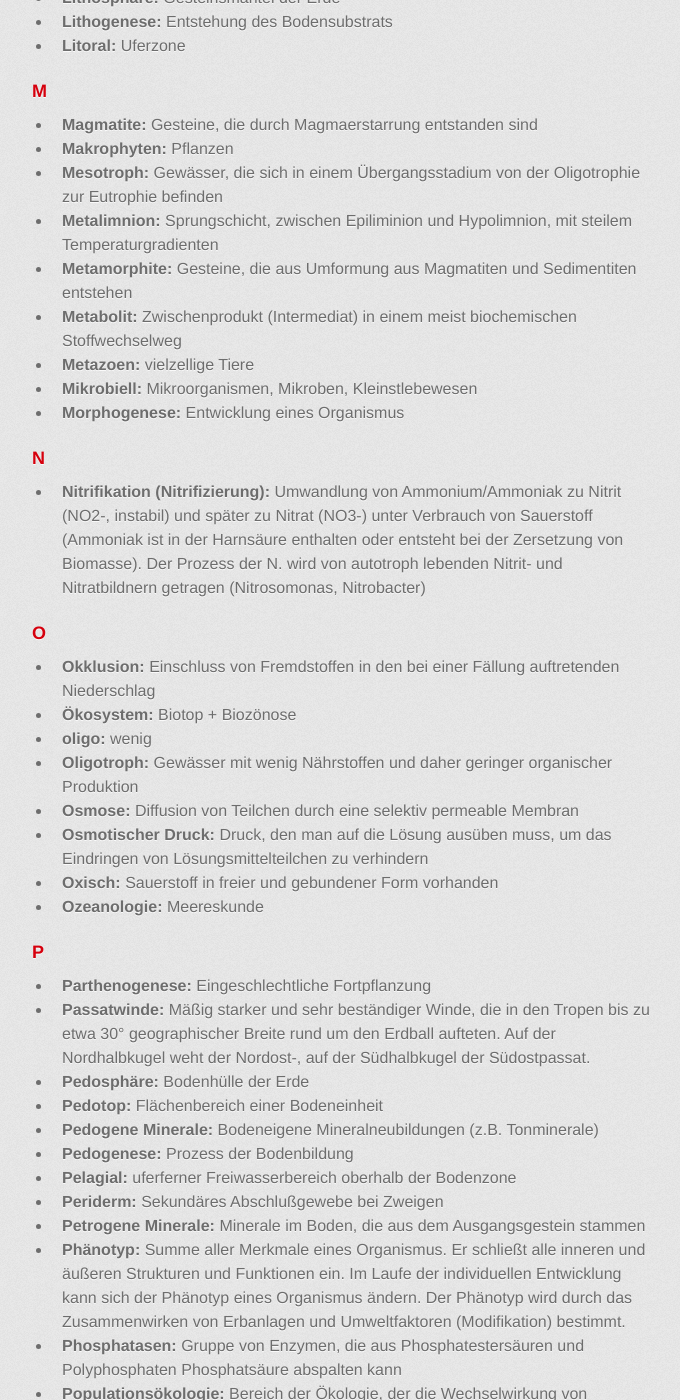
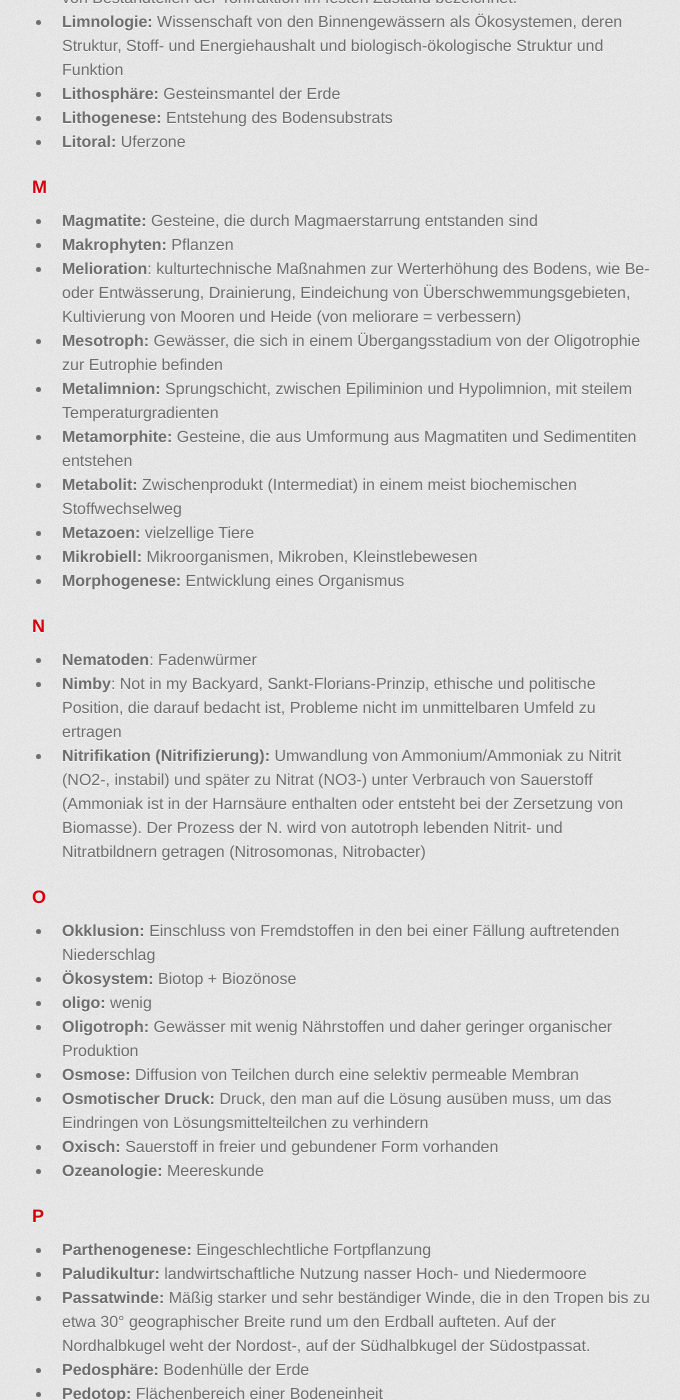
Before and after one commit to twei55/twei55.github.io, a Jekyll site: the page built from glossary/index.md, in a window 1280 px wide and 1400 px high, scrolled down 4295 px. Shown: the whole window, without its empty margins (298-978 px from the left). Built offline with Jekyll 4.4.1, drawn with Linux system fonts in a browser that asks for light colours; some web fonts are replaced; some of the changed text lies outside the part shown.

Commit message:
Updated glossary

```diff
--- a/glossary/index.md
+++ b/glossary/index.md
@@ -24,6 +24,7 @@
 * **Aerob:** Sauerstoff ist in molekular Form gelöst im Wasser vorhanden
 * **Anoxisch:** Sauerstoff nur ungelöst gebunden vorhanden
 * **Anaerob:** Sauerstoff weder gelöst noch ungelöst gebunden vorhanden
+* **Antagonist:** biologische Art, die in Konkurrenz oder Feindbeziehung zu einer anderen Art steht
 * **Atmung (allgemein):** Die Atmung ist die Oxidation eines energiereichen Stoffs (Reduktans), beispielsweise Glucose, unter Reduktion eines externen, Elektronen akzeptierenden Stoffs (Oxidans, beispielsweise Sauerstoff), wobei ein (großer) Teil der freiwerdenden Energie dieser Redoxreaktion durch Synthese energiereicher Moleküle chemisch gespeichert wird.
 * **Assimilation:** Eingliederung körperfremder Stoffe - meistens unter Energiezufuhr - und Umwandlung in körpereigene Verbindungen
 * **auto:** selbst, eigen, persönlich, unmittelbar
@@ -62,8 +63,10 @@
 * **Edaphon:** Gesamtheit der im Boden lebenden Bodenorganismen
 * **Ektotherm:** Tiere, die Wärme von außen aufnehmen
 * **Emission:** in die Außenluft entweichende feste, flüssige oder gasförmige Stoffe
+* **Endemisch**: Tier- oder Pflanzenart, die nur in begrenzten Gebieten vorkommt
 * **Endotherm:** Tiere, die ihre Temperatur von innen her regulieren können
 * **Epilimnion:** Obere erwärmte und stark bewegte Wasserschicht in einem geschichteten stehenden Gewässer
+* **Eremit**: Blatthornkäfer
 * **Eukaryoten:** Unter Eukaryoten oder Eukaryonten werden alle Lebewesen zusammengefasst, deren Zellen einen Zellkern besitzen.
 * **Euphotische Zone:** Obere, durchleuchtete Schicht des Wassers, in der effektive Photosynthese möglich ist und somit Pflanzen wachsen und Sauerstoff produzieren können
 * **Eutroph:** Gewässer mit hohem Phosphatgehalt und daher hoher Produktion von Biomasse
@@ -146,6 +149,7 @@
 
 * **Magmatite:** Gesteine, die durch Magmaerstarrung entstanden sind
 * **Makrophyten:** Pflanzen
+* **Melioration**: kulturtechnische Maßnahmen zur Werterhöhung des Bodens, wie Be- oder Entwässerung, Drainierung, Eindeichung von Überschwemmungsgebieten, Kultivierung von Mooren und Heide (von meliorare = verbessern)
 * **Mesotroph:**  Gewässer, die sich in einem Übergangsstadium von der Oligotrophie zur Eutrophie befinden
 * **Metalimnion:** Sprungschicht, zwischen Epiliminion und Hypolimnion, mit steilem Temperaturgradienten
 * **Metamorphite:** Gesteine, die aus Umformung aus Magmatiten und Sedimentiten entstehen
@@ -158,6 +162,8 @@
 
 ### N
 
+* **Nematoden**: Fadenwürmer
+* **Nimby**: Not in my Backyard, Sankt-Florians-Prinzip, ethische und politische Position, die darauf bedacht ist, Probleme nicht im unmittelbaren Umfeld zu ertragen
 * **Nitrifikation (Nitrifizierung):** Umwandlung von Ammonium/Ammoniak zu Nitrit (NO<sub>2</sub><sup>-</sup>, instabil) und später zu Nitrat (NO3-) unter Verbrauch von Sauerstoff (Ammoniak ist in der Harnsäure enthalten oder entsteht bei der Zersetzung von Biomasse). Der Prozess der N. wird von autotroph lebenden Nitrit- und Nitratbildnern getragen (Nitrosomonas, Nitrobacter)
 
 <a name="o"></a>
@@ -178,6 +184,7 @@
 ### P
 
 * **Parthenogenese:** Eingeschlechtliche Fortpflanzung
+* **Paludikultur:** landwirtschaftliche Nutzung nasser Hoch- und Niedermoore
 * **Passatwinde:** Mäßig starker und sehr beständiger Winde, die in den Tropen bis zu etwa 30° geographischer Breite rund um den Erdball aufteten. Auf der Nordhalbkugel weht der Nordost-, auf der Südhalbkugel der Südostpassat.
 * **Pedosphäre:** Bodenhülle der Erde
 * **Pedotop:** Flächenbereich einer Bodeneinheit
```
